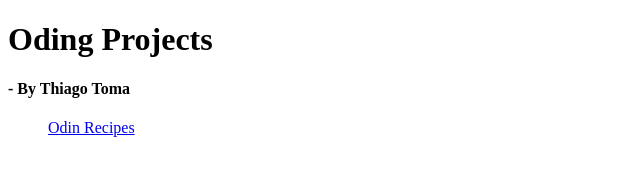
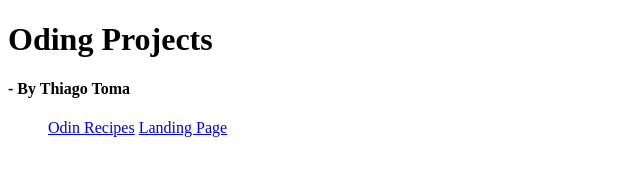
Before and after one commit to Thiago279/odin-projects, a plain HTML site: page index.html in a window 1280 px wide. Shown: the whole page, without its empty margins (0-640 px from the left). Drawn offline with Linux system fonts and the light colour scheme.

Commit message:
add landing page to all projects page

```diff
--- a/index.html
+++ b/index.html
@@ -10,7 +10,7 @@
             <h4> - By Thiago Toma</h4>
             <ol>
                 <a href="00-odin-recipes/index.html">Odin Recipes</a>
-
+				<a href="01-landing-page/index.html">Landing Page</a>
             </ol>
 		</body>
 	</html>
```
